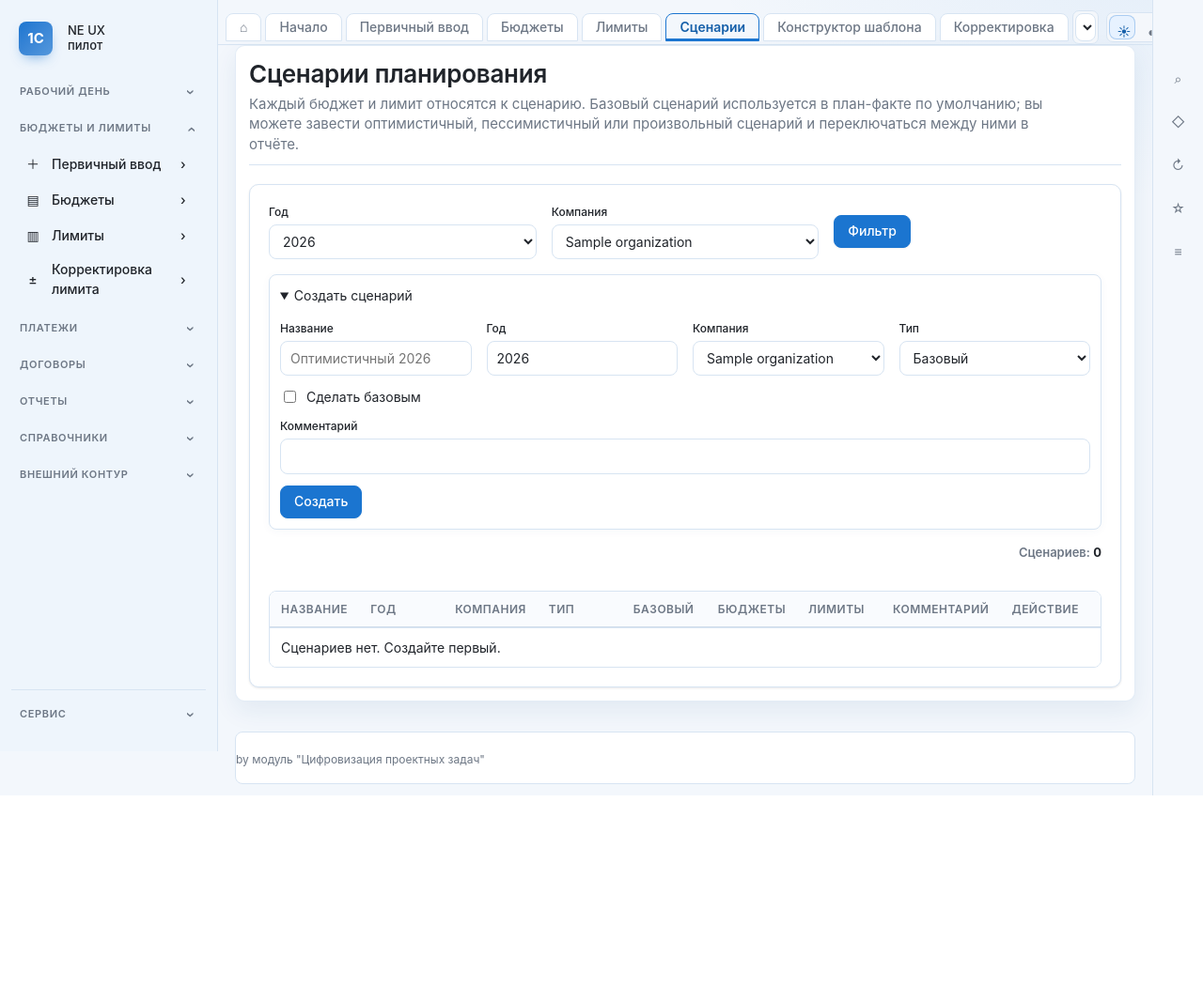
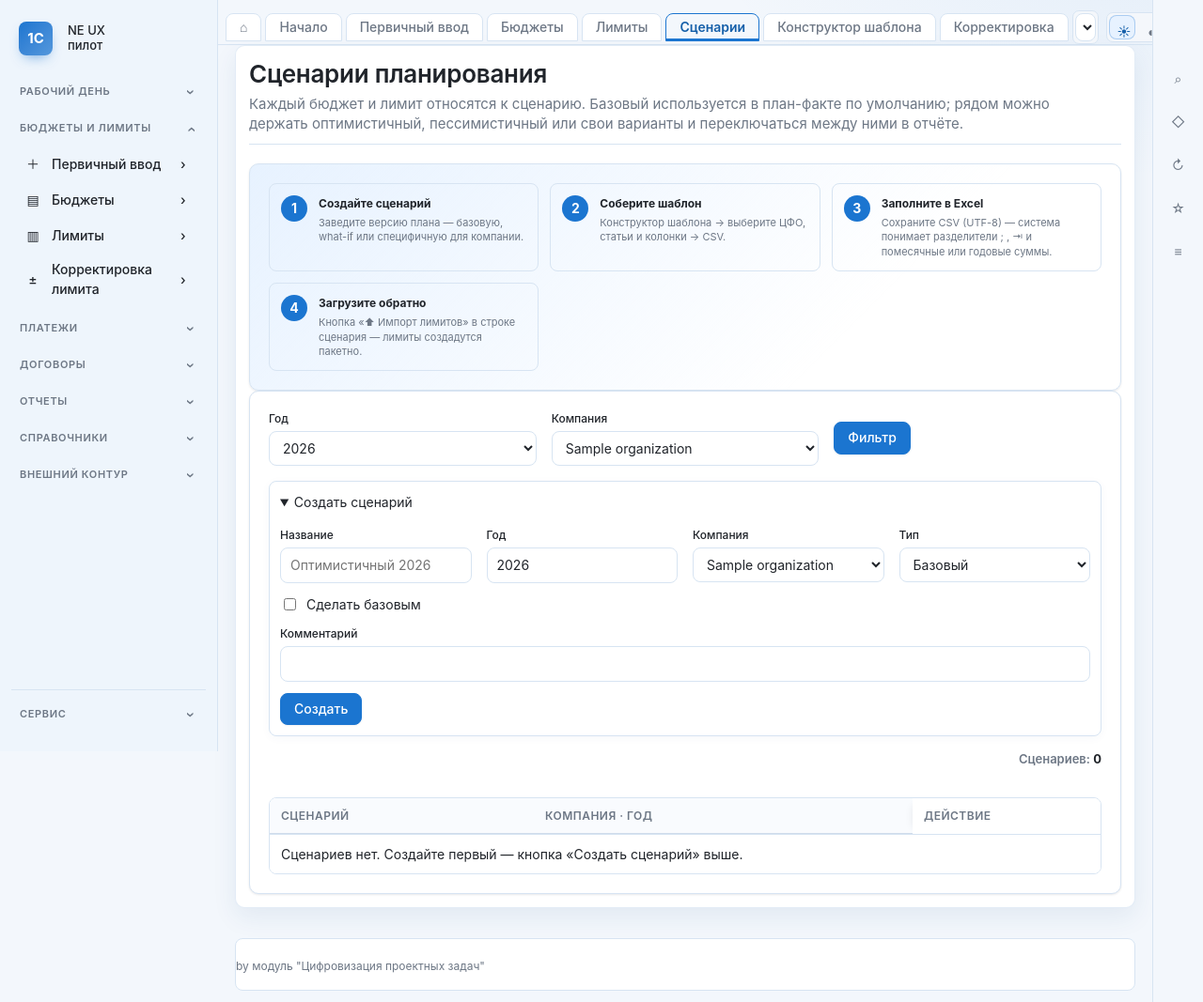
Before and after one commit to vldsmelov/neux1c, a Django app: page /planning/scenarios/ in a window 1280 px wide. Shown: the whole page at 94% size. Before the commit the page ends 847 px from the top, so only its background shows below. Run offline with Django 5.2, Linux system fonts and the light colour scheme; a user stored in the database is signed in; data comes from the database, SQL or seed files in the repository; tables that the repository leaves empty hold one stand-in row (values such as "Sample post"); data that the repository does not hold is empty; parts of the project's set-up code (start-up, migrations or seed data) failed here and were passed over.

Commit message:
polish(planning): tighten scenarios + template-builder UX
Caught with the live browser walkthrough on 854px viewport:

* Scenarios page got a 4-step workflow card up top (1 create →
  2 build template → 3 fill in Excel → 4 import) so a finance user
  arrives knowing the path. Numbered blue circles + plain-language
  hint cards.
* Scenarios table was 9 columns wide which clipped «Действие» off-
  screen on default page width. Trimmed to 3 columns (Сценарий /
  Компания · год / Действие); year, kind, baseline, budget count
  and limit count moved into chips and badges inside those cells.
  Comment is folded into the scenario cell as muted secondary text.
* Added a `.data-table-narrow` modifier that drops the legacy
  `min-width: 960px` so few-column tables don't force horizontal
  scroll; action column on these tables sticks to the right edge
  with a soft left shadow when the wrap does need to scroll.
* Drop redundant kind badge when scenario.kind == base (the green
  "базовый" already says it). Same dedupe in plan-fact selector
  («Базовый · базовый» → just «Базовый»).
* Plan-fact scenario placeholder relabeled from «Базовый» (which
  collided with the actual scenario named Базовый) to
  «— автоматически (базовый) —».
* Template builder section 2 (column picker) switched from a
  raw form-grid to a `.template-columns-grid` of card-like
  checkboxes; selected items light up in accent-soft via
  `:has(input:checked)`. Disabled (required) columns render with
  inline «обязательно» hint.

Verified light + dark themes on the scenarios list.

Co-Authored-By: Claude Opus 4.7 <noreply@anthropic.com>

```diff
--- a/core/static/css/screens.css
+++ b/core/static/css/screens.css
@@ -898,3 +898,89 @@ details[open] > .contract-register-summary::before { transform: rotate(90deg); }
     text-decoration: none;
 }
 .notif-dropdown-foot:hover { background: var(--color-accent-soft); }
+
+/* Planning scenarios workflow tip */
+.workflow-hint { background: linear-gradient(135deg, var(--color-accent-soft) 0%, transparent 70%); }
+.workflow-steps {
+    display: grid;
+    grid-template-columns: repeat(auto-fit, minmax(220px, 1fr));
+    gap: var(--space-3);
+}
+.workflow-step {
+    display: flex;
+    gap: var(--space-3);
+    align-items: flex-start;
+    padding: var(--space-3);
+    border-radius: var(--radius-md);
+    background: var(--color-bg-surface);
+    border: 1px solid var(--color-border);
+}
+.workflow-step strong { display: block; margin-bottom: 4px; font-size: var(--text-sm); }
+.workflow-step > div > span { display: block; font-size: var(--text-xs); color: var(--color-text-muted); line-height: 1.4; }
+.workflow-step > .workflow-step-num {
+    flex-shrink: 0;
+    width: 28px; height: 28px;
+    border-radius: 50%;
+    background: var(--color-accent);
+    color: #fff;
+    font-weight: 700;
+    display: inline-flex;
+    align-items: center;
+    justify-content: center;
+    font-size: 14px;
+    line-height: 1;
+}
+
+/* A narrow data-table variant for screens with few columns (scenarios) */
+.data-table.data-table-narrow { min-width: 0; }
+.data-table.data-table-narrow .table-action-col { width: 200px; min-width: 200px; }
+
+/* Scenario row layout */
+.scenario-name-cell { display: flex; flex-direction: column; gap: 4px; }
+.scenario-name-badges { display: inline-flex; flex-wrap: wrap; gap: 4px; }
+.scenario-usage-chips { display: inline-flex; flex-wrap: wrap; gap: 4px; margin-top: 6px; }
+.cell-secondary { color: var(--color-text-muted); font-size: var(--text-xs); margin-top: 2px; }
+
+/* Sticky right action column inside desktop-scroll wraps */
+.data-table-wrap.desktop-scroll .table-action-col {
+    position: sticky;
+    right: 0;
+    background: var(--color-bg-surface);
+    box-shadow: -8px 0 8px -8px rgba(0,0,0,.08);
+}
+.data-table-wrap.desktop-scroll tbody tr:nth-child(even) .table-action-col {
+    background: var(--color-bg-elevated, var(--color-bg-surface));
+}
+
+/* Tighter compact action stack */
+.form-stack-compact { display: flex; flex-direction: column; gap: 4px; align-items: stretch; }
+.form-stack-compact > form { margin: 0; }
+.form-stack-compact .command-button,
+.form-stack-compact .command-button-primary,
+.form-stack-compact label.command-button { white-space: nowrap; }
+
+/* Template builder section 2: clean checkbox grid */
+.template-columns-grid {
+    display: grid;
+    grid-template-columns: repeat(auto-fit, minmax(240px, 1fr));
+    gap: var(--space-2) var(--space-3);
+    align-items: start;
+}
+.template-columns-grid label.inline-form-row {
+    padding: 8px 10px;
+    border: 1px solid var(--color-border);
+    border-radius: var(--radius-sm);
+    background: var(--color-bg-surface);
+    align-items: center;
+    cursor: pointer;
+}
+.template-columns-grid label.inline-form-row:has(input:checked) {
+    border-color: var(--color-accent);
+    background: var(--color-accent-soft);
+}
+.template-columns-grid label.inline-form-row em {
+    margin-left: 6px;
+    color: var(--color-text-muted);
+    font-style: normal;
+    font-size: var(--text-xs);
+}
--- a/templates/core/plan_fact_report.html
+++ b/templates/core/plan_fact_report.html
@@ -166,10 +166,10 @@
                 <div>
                     <label class="field-label" for="scenario_id">Сценарий планирования</label>
                     <select class="field-control-select" id="scenario_id" name="scenario_id">
-                        <option value="">Базовый</option>
+                        <option value="">— автоматически (базовый) —</option>
                         {% for scenario in scenarios %}
                             <option value="{{ scenario.id }}" {% if selected_scenario_id == scenario.id %}selected{% endif %}>
-                                {{ scenario.name }}{% if scenario.is_baseline %} · базовый{% endif %} · {{ scenario.get_kind_display }}
+                                {{ scenario.name }}{% if scenario.is_baseline and scenario.kind != 'base' %} · базовый{% endif %}
                             </option>
                         {% endfor %}
                     </select>
--- a/templates/core/planning_scenarios.html
+++ b/templates/core/planning_scenarios.html
@@ -15,9 +15,42 @@
     <div class="app-page-head">
         <div>
             <h1 class="app-title">Сценарии планирования</h1>
-            <p class="app-subtitle">Каждый бюджет и лимит относятся к сценарию. Базовый сценарий используется в план-факте по умолчанию; вы можете завести оптимистичный, пессимистичный или произвольный сценарий и переключаться между ними в отчёте.</p>
+            <p class="app-subtitle">Каждый бюджет и лимит относятся к сценарию. Базовый используется в план-факте по умолчанию; рядом можно держать оптимистичный, пессимистичный или свои варианты и переключаться между ними в отчёте.</p>
         </div>
     </div>
+
+    <section class="data-panel stack workflow-hint">
+        <div class="workflow-steps">
+            <div class="workflow-step">
+                <span class="workflow-step-num">1</span>
+                <div>
+                    <strong>Создайте сценарий</strong>
+                    <span>Заведите версию плана — базовую, what-if или специфичную для компании.</span>
+                </div>
+            </div>
+            <div class="workflow-step">
+                <span class="workflow-step-num">2</span>
+                <div>
+                    <strong>Соберите шаблон</strong>
+                    <span><a href="/planning/templates/">Конструктор шаблона</a> → выберите ЦФО, статьи и колонки → CSV.</span>
+                </div>
+            </div>
+            <div class="workflow-step">
+                <span class="workflow-step-num">3</span>
+                <div>
+                    <strong>Заполните в Excel</strong>
+                    <span>Сохраните CSV (UTF-8) — система понимает разделители ; , ⇥ и помесячные или годовые суммы.</span>
+                </div>
+            </div>
+            <div class="workflow-step">
+                <span class="workflow-step-num">4</span>
+                <div>
+                    <strong>Загрузите обратно</strong>
+                    <span>Кнопка «⬆ Импорт лимитов» в строке сценария — лимиты создадутся пакетно.</span>
+                </div>
+            </div>
+        </div>
+    </section>
 
     <section class="data-panel stack">
         <form method="get" class="form-grid form-grid-3">
@@ -87,33 +120,39 @@
             <span class="table-toolbar-note">Сценариев: <strong>{{ scenarios|length }}</strong></span>
         </div>
         <div class="data-table-wrap desktop-scroll">
-            <table class="data-table">
+            <table class="data-table data-table-narrow">
                 <thead>
                     <tr>
-                        <th scope="col">Название</th>
-                        <th scope="col" class="table-col-short">Год</th>
-                        <th scope="col">Компания</th>
-                        <th scope="col" class="table-col-short">Тип</th>
-                        <th scope="col" class="table-col-short">Базовый</th>
-                        <th scope="col" class="table-col-short">Бюджеты</th>
-                        <th scope="col" class="table-col-short">Лимиты</th>
-                        <th scope="col">Комментарий</th>
+                        <th scope="col">Сценарий</th>
+                        <th scope="col">Компания · год</th>
                         <th scope="col" class="table-action-col">Действие</th>
                     </tr>
                 </thead>
                 <tbody>
                     {% for scenario in scenarios %}
                         <tr>
-                            <td>{{ scenario.name }}</td>
-                            <td class="table-col-short">{{ scenario.year }}</td>
-                            <td>{{ scenario.organization.name }}</td>
-                            <td class="table-col-short">{{ scenario.get_kind_display }}</td>
-                            <td class="table-col-short">
-                                {% if scenario.is_baseline %}<span class="badge badge-success">базовый</span>{% else %}—{% endif %}
+                            <td>
+                                <div class="scenario-name-cell">
+                                    <strong>{{ scenario.name }}</strong>
+                                    <div class="scenario-name-badges">
+                                        {% if scenario.is_baseline %}<span class="badge badge-success">базовый</span>{% endif %}
+                                        {% if scenario.kind != 'base' %}
+                                            <span class="badge badge-muted">{{ scenario.get_kind_display }}</span>
+                                        {% endif %}
+                                    </div>
+                                    {% if scenario.comment %}
+                                        <div class="cell-secondary" title="{{ scenario.comment }}">{{ scenario.comment|truncatechars:80 }}</div>
+                                    {% endif %}
+                                </div>
                             </td>
-                            <td class="table-col-short">{{ scenario.budgets.count }}</td>
-                            <td class="table-col-short">{{ scenario.limits.count }}</td>
-                            <td>{{ scenario.comment|default:"—" }}</td>
+                            <td>
+                                <div>{{ scenario.organization.name }}</div>
+                                <div class="cell-secondary">{{ scenario.year }} г.</div>
+                                <div class="scenario-usage-chips">
+                                    <span class="badge">{{ scenario.budgets.count }} бюдж.</span>
+                                    <span class="badge">{{ scenario.limits.count }} лим.</span>
+                                </div>
+                            </td>
                             <td class="table-action-col">
                                 <div class="form-stack-compact">
                                     <a class="command-button is-sm" href="?template={{ scenario.id }}" title="Скачать CSV-шаблон лимитов для этого сценария">⬇ Шаблон</a>
@@ -148,7 +187,7 @@
                             </td>
                         </tr>
                     {% empty %}
-                        <tr><td colspan="9">Сценариев нет. Создайте первый.</td></tr>
+                        <tr><td colspan="3">Сценариев нет. Создайте первый — кнопка «Создать сценарий» выше.</td></tr>
                     {% endfor %}
                 </tbody>
             </table>
--- a/templates/core/planning_template_builder.html
+++ b/templates/core/planning_template_builder.html
@@ -41,11 +41,11 @@
 
             <details class="stack-section" open>
                 <summary>2. Колонки шаблона</summary>
-                <div class="form-grid form-grid-3">
+                <div class="template-columns-grid">
                     {% for key, label, required in selectable_columns %}
                         <label class="inline-form-row">
                             <input type="checkbox" name="columns" value="{{ key }}" {% if required %}checked disabled{% else %}checked{% endif %}>
-                            <span>{{ label }}{% if required %} <em>(обязательно)</em>{% endif %}</span>
+                            <span>{{ label }}{% if required %}<em>обязательно</em>{% endif %}</span>
                         </label>
                     {% endfor %}
                 </div>
```
